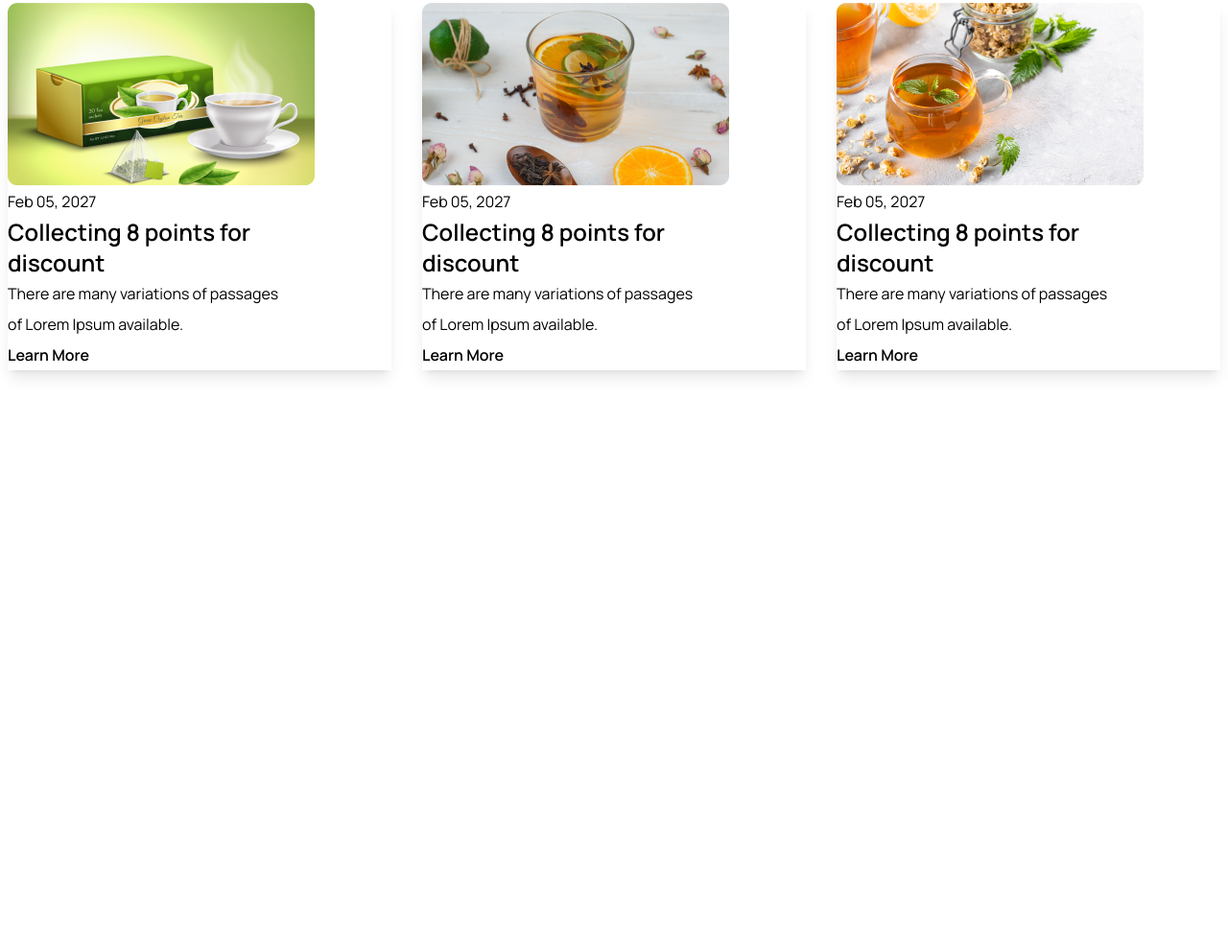
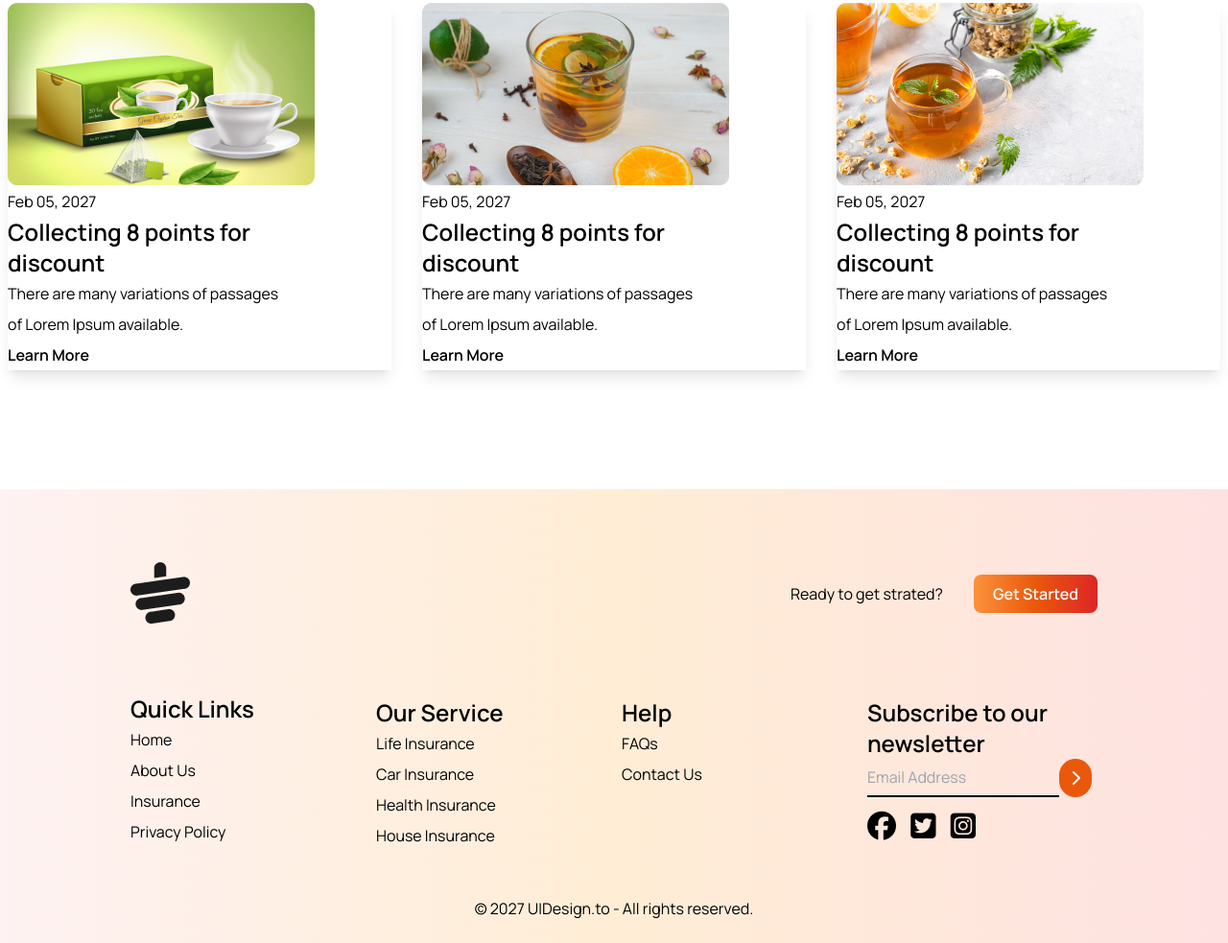
Before and after one commit to NaimurAlltime/tea-house-with-tailwind, a plain HTML site: page index.html in a window 1280 px wide. Shown: the part 2861-3844 px from the top of the page at 96% size. Before the commit the page ends 3275 px from the top, so only its background shows below. Drawn offline with nearby package versions, Linux system fonts and the light colour scheme.

Commit message:
footer section completed

```diff
--- a/index.html
+++ b/index.html
@@ -274,8 +274,66 @@
         </section>
         <!-- news section end -->
     </main>
-    <footer>
-
+    <!-- footer section start -->
+    <footer class="bg-gradient-to-r from-red-50 via-orange-100 to-red-100 px-16 md:px-32 min-h-full mt-24">
+       <div class="container max-w-7xl mx-auto pt-16 p-2">
+          <div class="flex justify-between items-center py-3">
+             <div>
+              <img src="images/cup.png" alt="">
+             </div>
+               <div class="flex gap-8 items-center ml-4">
+                <p>Ready to get strated?</p>
+                <button class="text-white text-center font-semibold bg-gradient-to-r from-orange-400 via-orange-600 to-red-600 px-5 py-2 rounded-lg">
+                  <a href="">Get Started</a>
+                </button>
+               </div>
+          </div>
+          <div class="mt-8 mb-5 py-3 grid gap-4 grid-cols-2 md:grid-cols-3 lg:grid-cols-4 space-y-5 leading-8 justify-evenly">
+            <div class="pt-4">
+              <h4 class="text-2xl font-extrabold">Quick Links</h4>
+              <ul>
+                 <li>Home</li>
+                 <li>About Us</li>
+                 <li>Insurance</li>
+                 <li>Privacy Policy</li>
+              </ul>
+            </div>
+            <div>
+              <h4 class="text-2xl font-extrabold">Our Service</h4>
+              <ul>
+                 <li>Life Insurance</li>
+                 <li>Car Insurance</li>
+                 <li>Health Insurance</li>
+                 <li>House Insurance</li>
+              </ul>
+            </div>
+            <div>
+              <h4 class="text-2xl font-extrabold">Help</h4>
+              <ul>
+                 <li>FAQs</li>
+                 <li>Contact Us</li>
+              </ul>
+            </div>
+            <div>
+              <h4 class="text-2xl font-extrabold">Subscribe to our newsletter</h4>
+               <div class="flex mb-3">
+                <input
+                  class="bg-transparent border-b-2 border-black w-4/6 md:w-5/6"
+                  type="email"
+                  placeholder="Email Address"
+                />
+                <i
+                  class="p-3 fa-solid fa-chevron-right bg-orange-600 rounded-full text-white"
+                ></i>
+              </div>
+              <i class="fa-brands fa-facebook text-3xl"></i>
+               <i class="fa-brands fa-square-twitter text-3xl pl-3"></i>
+               <i class="fa-brands fa-square-instagram text-3xl pl-3"></i>
+            </div>
+          </div>
+          <p class="text-center py-4">© 2027 UIDesign.to - All rights reserved.</p>
+       </div>
     </footer>
+     <!-- footer section end -->
 </body>
 </html>
```
